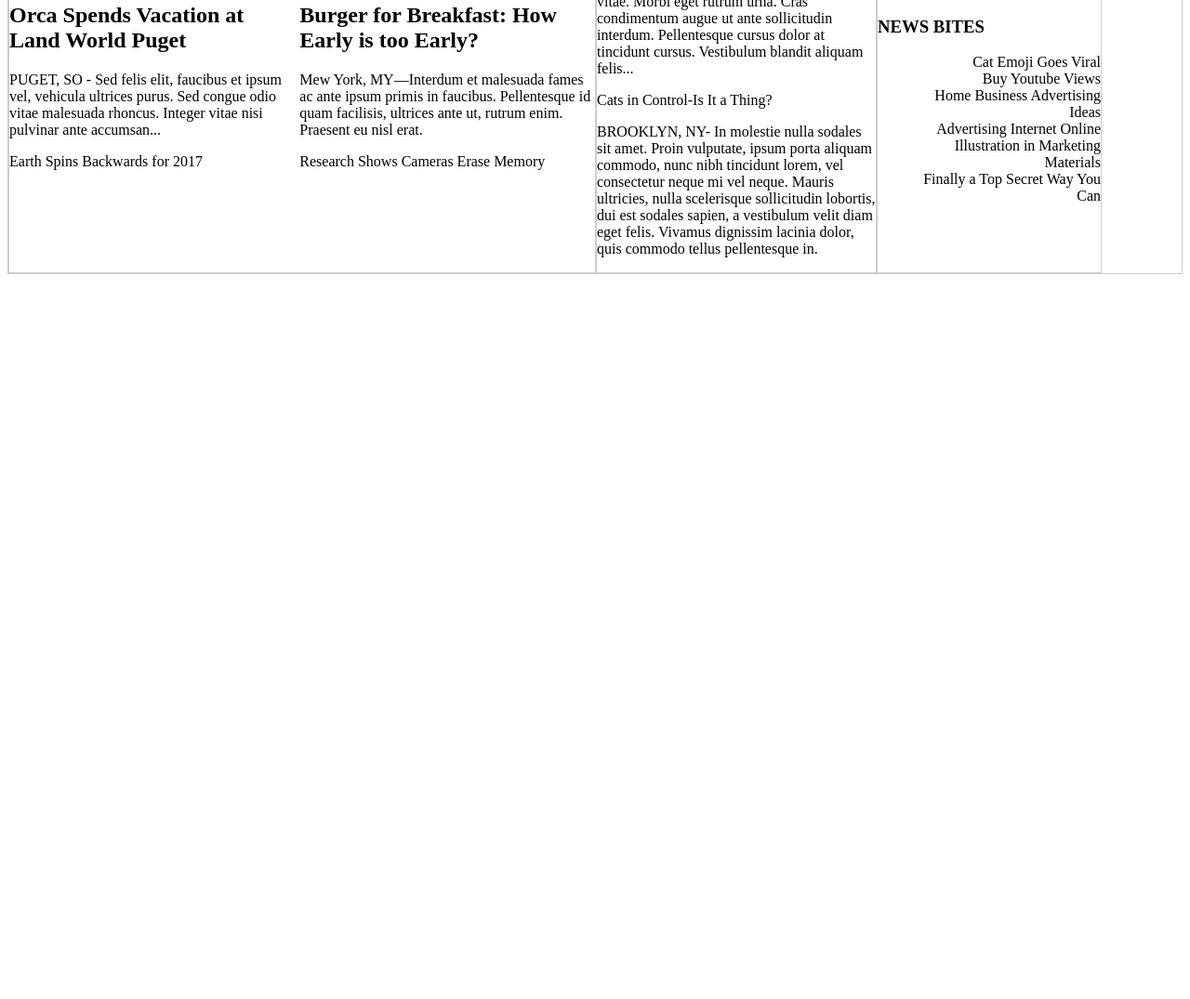
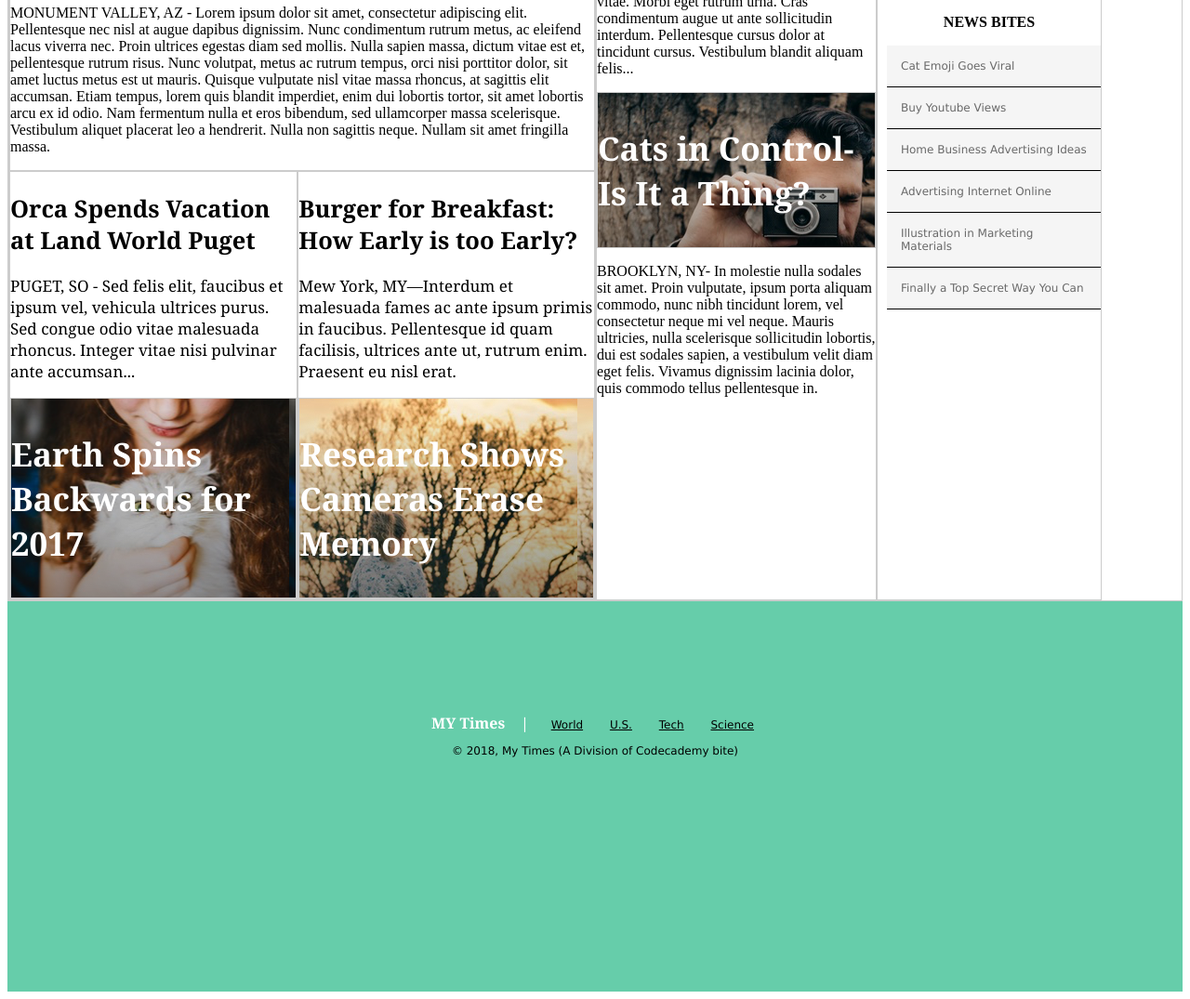
Before and after one commit to ayespi/my-times, a plain HTML site: page index.html in a window 1280 px wide. Shown: the part 336-1411 px from the top of the page at 93% size. Before the commit the page ends 800 px from the top, so only its background shows below. Drawn offline with Linux system fonts and the light colour scheme.

Commit message:
Add Footer and Styles

```diff
--- a/index.html
+++ b/index.html
@@ -23,8 +23,8 @@
     <div id="main_columnOne" class="column large">
       <div class="columnOne_top">
         <div class="mainBanner">
-          <p>Mother of Three Buys Tuna Steak at Phish Concert. Leaves,
-            "Feeling Funny."</p>
+          <h1>Mother of Three Buys Tuna Steak at Phish Concert. Leaves,
+            "Feeling Funny."</h1>
           </div>
           <div class="mainBanner_caption">
             <p>MONUMENT VALLEY, AZ - Lorem ipsum dolor sit amet, consectetur
@@ -49,7 +49,9 @@
               <p>PUGET, SO - Sed felis elit, faucibus et ipsum vel, vehicula
                 ultrices purus. Sed congue odio vitae malesuada rhoncus. Integer
                 vitae nisi pulvinar ante accumsan...</p>
-                <div class="feature">Earth Spins Backwards for 2017</div>
+                <div id="subColumn_featureOne" class="feature">
+                  <h3>Earth Spins Backwards for 2017</h3>
+                </div>
               </div>
 
               <div class="subColumn">
@@ -58,7 +60,9 @@
                 <p>Mew York, MY—Interdum et malesuada fames ac ante ipsum primis in
                   faucibus. Pellentesque id quam facilisis, ultrices ante ut, rutrum
                   enim. Praesent eu nisl erat.</p>
-                  <div class="feature">Research Shows Cameras Erase Memory</div>
+                  <div id="subColumn_featureTwo" class="feature">
+                    <h3>Research Shows Cameras Erase Memory</h3>
+                  </div>
                 </div>
 
               </div>
@@ -75,7 +79,9 @@
                 interdum. Pellentesque cursus dolor at tincidunt cursus. Vestibulum
                 blandit aliquam felis...</p>
 
-              <div class="feature">Cats in Control-Is It a Thing?</div>
+              <div id="featureThree" class="feature">
+                <h3>Cats in Control-Is It a Thing?</h3>
+              </div>
               <p>BROOKLYN, NY- In molestie nulla sodales sit amet. Proin vulputate,
                 ipsum porta aliquam commodo, nunc nibh tincidunt lorem, vel consectetur
                 neque mi vel neque. Mauris ultricies, nulla scelerisque sollicitudin
@@ -86,7 +92,7 @@
               <img src="./resources/images/img-news-bite.png" alt="Cookie">
               <h3>NEWS BITES</h3>
               <ul>
-                <li>Cat Emoji Goes Viral</li>
+                <li><span>Cat Emoji Goes Viral</span></li>
                 <li>Buy Youtube Views</li>
                 <li>Home Business Advertising Ideas</li>
                 <li>Advertising Internet Online</li>
@@ -95,5 +101,19 @@
               </ul>
             </div>
           </section>
+          <div class="footer">
+            <div class="footer-top">
+              <span>MY Times &nbsp; &nbsp;|</span>
+
+                  <span><a href="#">World</a></span>
+                  <span><a href="#">U.S.</a></span>
+                  <span><a href="#">Tech</a></span>
+                  <span><a href="#">Science</a></span>
+
+            </div>
+            <div class="footer-bottom">
+              <p>&copy; 2018, My Times (A Division of Codecademy bite)</p>
+            </div>
+          </div>
         </body>
         </html>
--- a/resources/css/style.css
+++ b/resources/css/style.css
@@ -48,12 +48,27 @@ ul{
 } */
 
 #main,
-.column{
+.column,
+.mainBanner,
+.mainBanner_caption,
+.subColumn,
+.feature{
   border: 1px solid #ccc;
 }
 
 #main{
   display: flex;
+}
+
+.mainBanner{
+  background-image: url("../images/img-story-main.png");
+}
+
+.mainBanner h1{
+  font-family: Georgia;
+  font-weight: bold;
+  font-size: 40px;
+  color: white;
 }
 
 .columnOne_bottom{
@@ -71,3 +86,92 @@ ul{
 .small {
   width: 240px;
 }
+
+.subColumn{
+  font-family: Georgia;
+  font-size: 17px;
+  color: black;
+}
+
+.feature{
+  font-family: Georgia;
+  font-weight: bold;
+  font-size: 30px;
+  color: white;
+}
+
+#subColumn_featureOne,
+#subColumn_featureTwo,
+#featureThree{
+  display: flex;
+  color: #fff;
+}
+
+#subColumn_featureOne{
+  background-image: url("../images/img-story-1.png");
+
+}
+
+#subColumn_featureTwo{
+  background-image: url("../images/img-story-2.png");
+}
+
+#featureThree{
+  background-image: url("../images/img-story-3.png");
+}
+
+#main_columnThree h3{
+  font-size: 16px;
+  font-weight: bold;
+  text-align: center;
+}
+
+#main_columnThree li{
+  display: inline-block;
+  margin: 0;
+  border-bottom: 1px solid #000;
+  background-color: WhiteSmoke;
+  font-family: Verdana;
+  font-size: 12px;
+  color: DimGray;
+  padding:15px;
+  text-align: left;
+  width: 100%;
+  margin-left: -30px;
+}
+/* ======================================
+  Footer styles
+====================================== */
+.footer{
+  background-color: MediumAquamarine;
+  margin: auto;
+  font-family: Verdana;
+  font-size: 12px;
+  display: flex;
+  flex-direction: column;
+  align-items: center;
+  height: 300px;
+  padding-top: 120px;
+}
+
+    .footer-top, .footer-bottom{
+      text-align: center;
+      width: 100%
+    }
+
+    .footer-top span:nth-child(1){
+      font-family: Georgia;
+      font-size: 16px;
+      font-weight: bold;
+      color: white;
+    }
+
+    .footer-top a{
+      color: #000;
+      padding: 5px;
+      margin-left: 15px;
+    }
+
+        .footerTop-right ul li{
+          display: inline-block;
+        }
```
Also changed, not shown: 1 other file.
